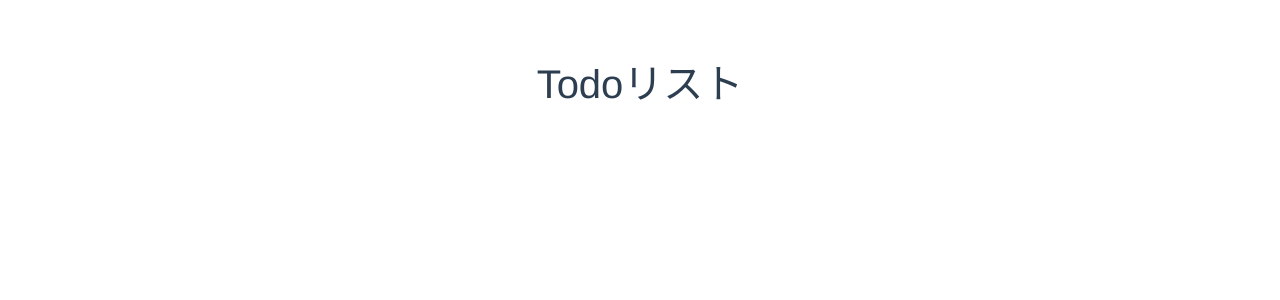
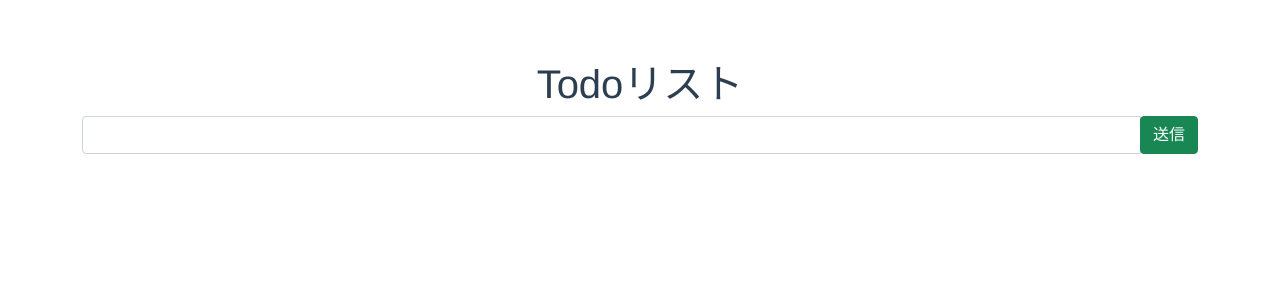
Before and after one commit to sora1129/vue-todo, a Vue app: page /#/ in a window 1280 px wide. Shown: the top 300 px of the page. Built offline with nearby package versions, Linux system fonts and the light colour scheme.

Commit message:
imort TodoForm

```diff
--- a/src/pages/Index.vue
+++ b/src/pages/Index.vue
@@ -1,12 +1,18 @@
 <template>
 	<div>
 	<h1>Todoリスト</h1>
+  <todo-form />
 	</div>
 </template>
 
 <script>
+import TodoForm from '@/components/TodoForm';
+
 export default {
-name: 'Todo',
+  name: 'Todo',
+  components: {
+    TodoForm,
+  },
 };
 </script>
 
```
